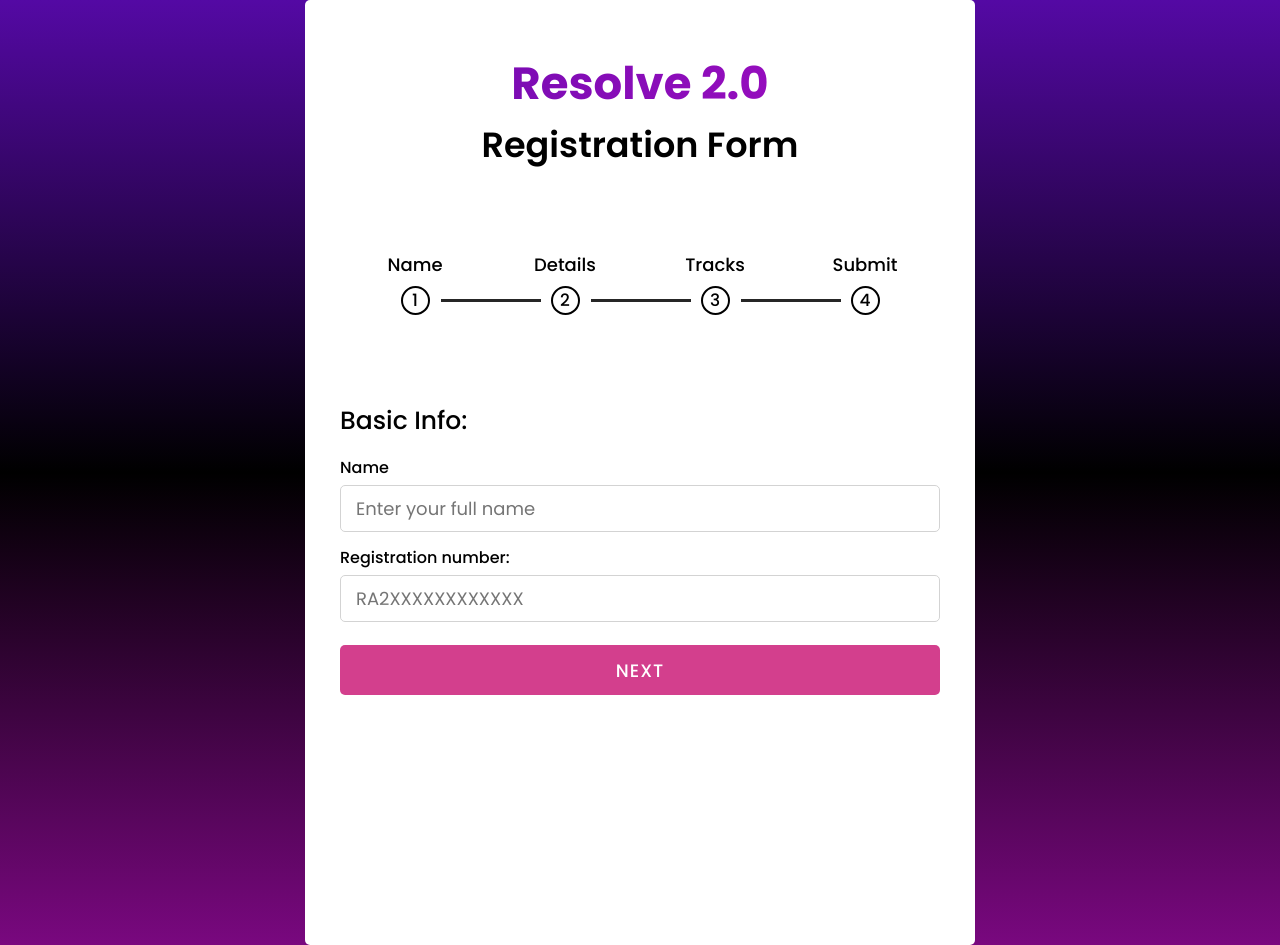
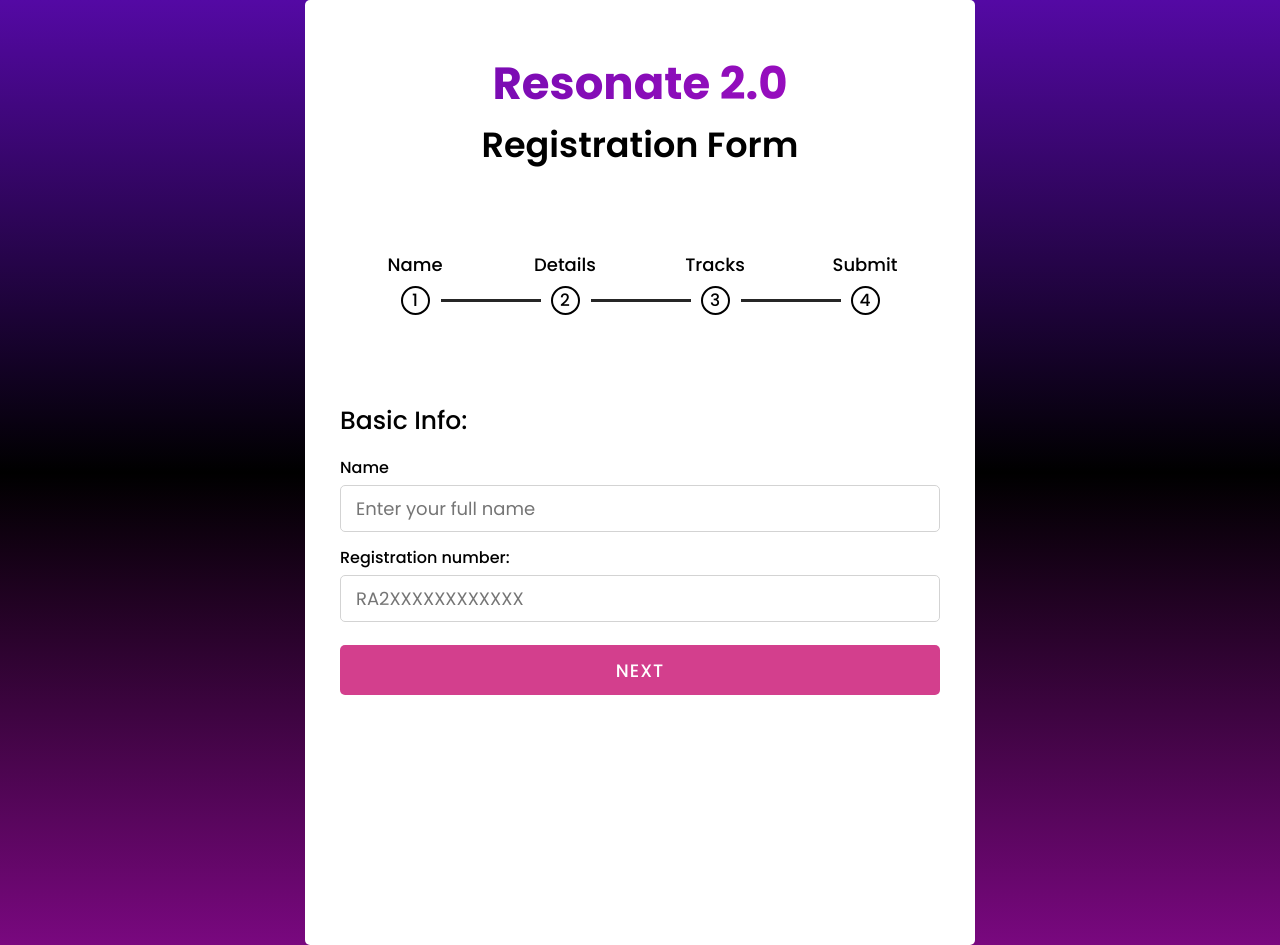
Before and after one commit to Shaik0Ayman/registration_website, a plain HTML site: page frontend/index.html in a window 1280 px wide. Drawn offline with Linux system fonts and the light colour scheme.

Commit message:
dislecsic

```diff
--- a/frontend/index.html
+++ b/frontend/index.html
@@ -8,7 +8,7 @@
   </head>
   <body>
     <div class="container">
-      <h1> Resolve 2.0 </h1>
+      <h1> Resonate 2.0 </h1>
       <header>Registration Form</header>
       <div class="progress-bar">
         <div class="step">
```
